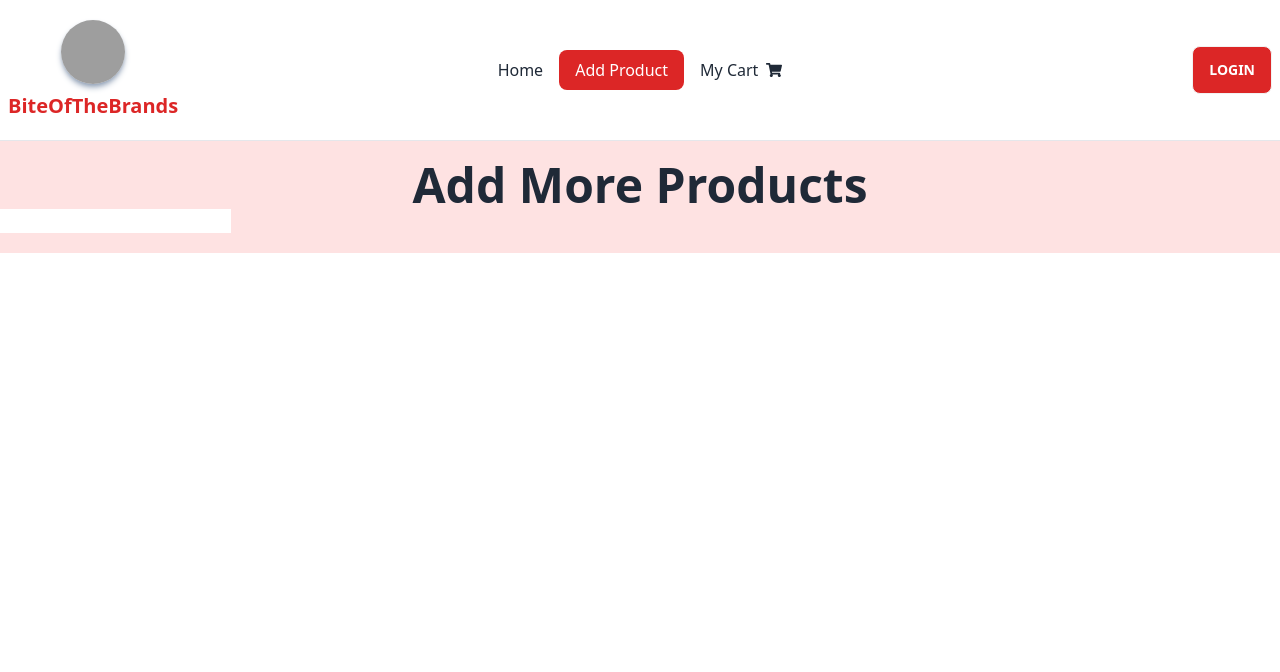
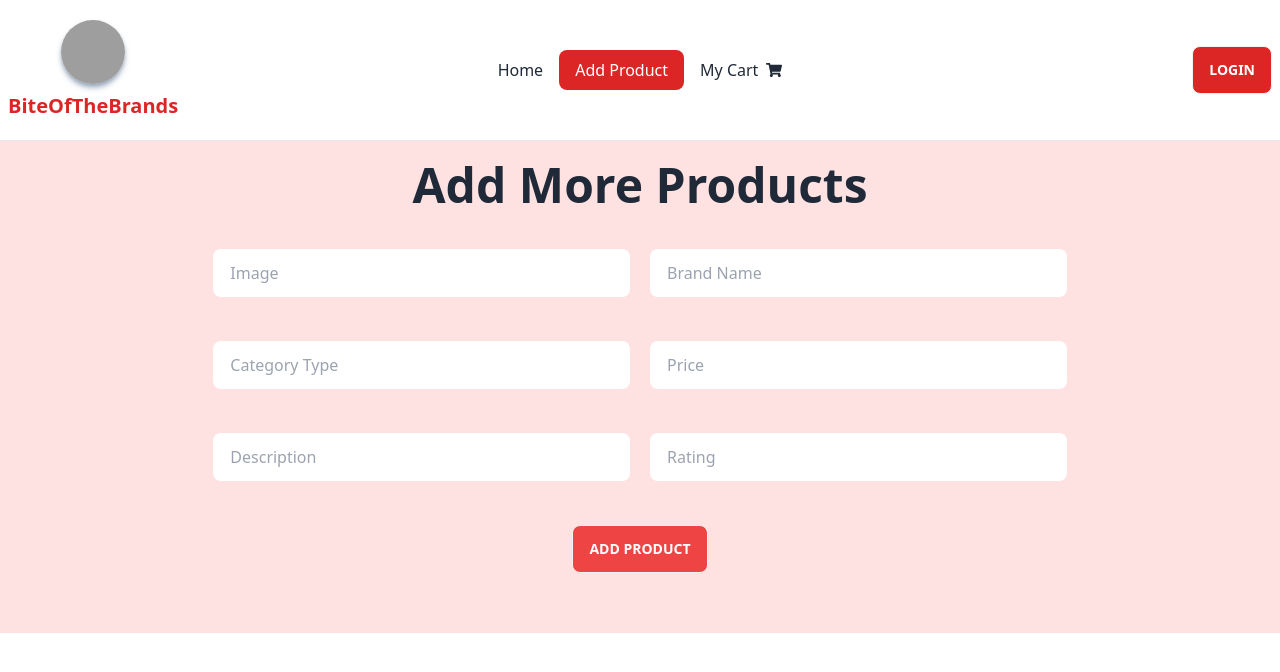
Before and after one commit to RawshanaraEity/brand-shop-client, a React (Vite) app: page /addProduct in a window 1280 px wide. Shown: the top 672 px of the page. Built offline with nearby package versions, Linux system fonts and the light colour scheme; grey boxes are pictures that could not be loaded.

Commit message:
make add product form

```diff
--- a/src/pages/AddProduct.jsx
+++ b/src/pages/AddProduct.jsx
@@ -1,14 +1,59 @@
-
-
 const AddProduct = () => {
-    return (
-        <div className="py-5 bg-red-100">
-            <h2 className="text-center text-5xl font-semibold">Add More Products</h2>
-            <form>
-                <input type="text" name="" id="" />
-            </form>
+  return (
+    <div className="py-5 bg-red-100">
+      <h2 className="text-center text-5xl font-semibold">Add More Products</h2>
+      <form className="space-y-5 md:w-3/4 lg:w-2/3 mx-auto py-10">
+        <div className="flex gap-5">
+          <input
+            className="input w-full"
+            type="text"
+            name="photo"
+            placeholder="Image"
+          />
+          <input
+            className="input w-full"
+            type="text"
+            name="name"
+            placeholder="Brand Name"
+          />
         </div>
-    );
+        <br />
+        <div className="flex gap-5">
+          <input
+            className="input w-full"
+            type="text"
+            name="type"
+            placeholder="Category Type"
+          />
+          <input
+            className="input w-full"
+            type="text"
+            name="price"
+            placeholder="Price"
+          />
+        </div>
+        <br />
+        <div className="flex gap-5">
+          <input
+            className="input w-full"
+            type="text"
+            name="description"
+            placeholder="Description"
+          />
+          <input
+            className="input w-full"
+            type="text"
+            name="rating"
+            placeholder="Rating"
+          />
+        </div>
+        <br />
+        <div className="text-center">
+        <input className="btn bg-red-500 text-white" type="submit" value="Add Product" />
+        </div>
+      </form>
+    </div>
+  );
 };
 
 export default AddProduct;
```
